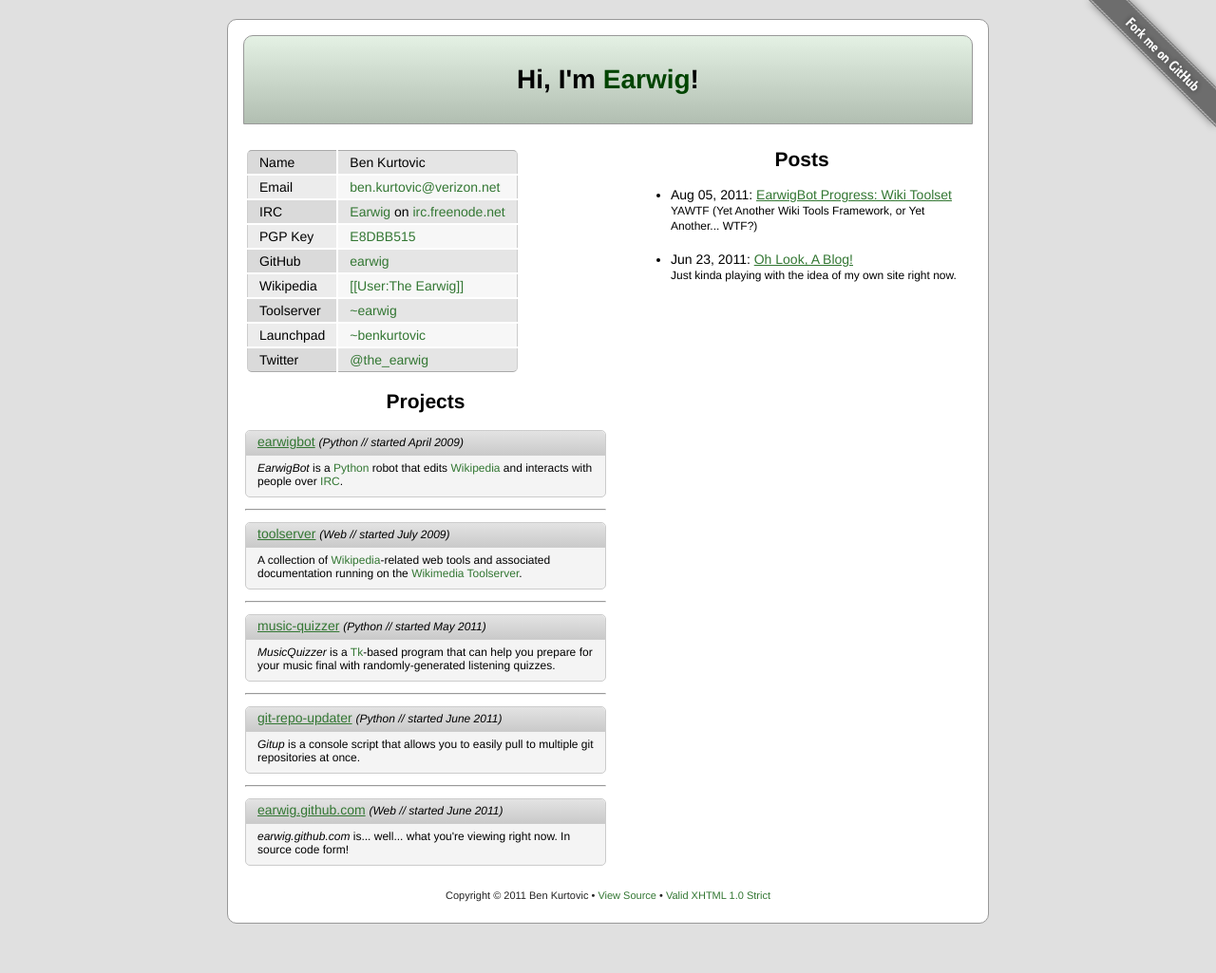
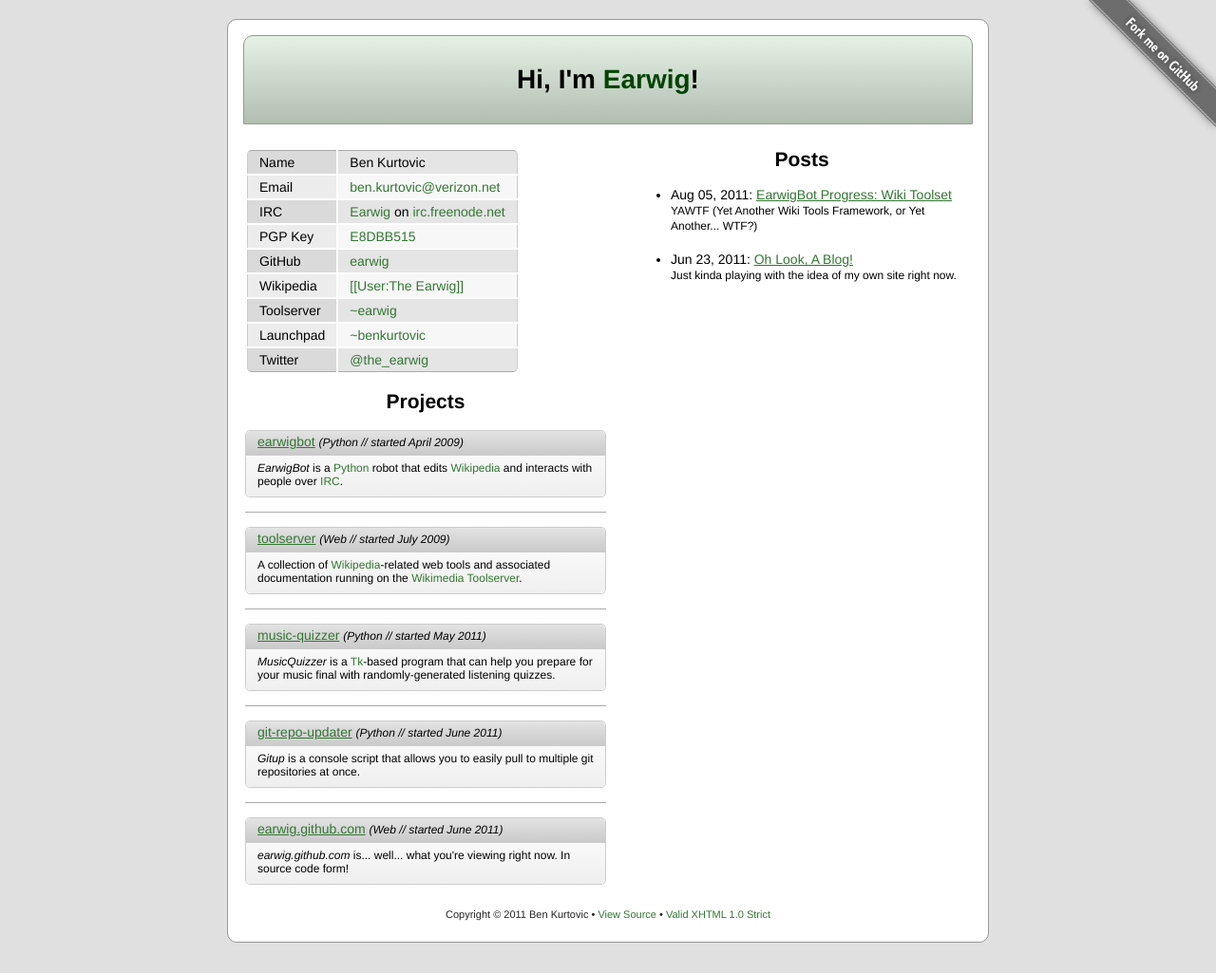
Before and after one commit to earwig/benkurtovic.com, a Jekyll site: the page built from index.html, in a window 1280 px wide. Shown: the whole page at 95% size. Built offline with Jekyll 4.4.1, drawn with Linux system fonts in a browser that asks for light colours.

Commit message:
<hr> to <div class="divider">; very slight gradient on project body; rounded corners fix

```diff
--- a/css/main.css
+++ b/css/main.css
@@ -33,7 +33,6 @@
 div.project {
     border: 1px solid #CCC;
     border-radius: 5px;
-    background-color: #F4F4F4;
 }
 
 div.project-head {
@@ -53,6 +52,22 @@
 
 div.project-body {
     padding: 6px 12px 9px 12px;
+    border-radius: 0px 0px 5px 5px;
+
+    background: #F4F4F4;
+    background: -webkit-gradient(linear, 0% 0%, 0% 100%, from(#F9F9F9), to(#EFEFEF));
+    background: -webkit-linear-gradient(top, #F9F9F9, #EFEFEF);
+    background: -moz-linear-gradient(top, #F9F9F9, #EFEFEF);
+    background: -ms-linear-gradient(top, #F9F9F9, #EFEFEF);
+    background: -o-linear-gradient(top, #F9F9F9, #EFEFEF);
+    background: linear-gradient(top, #F9F9F9, #EFEFEF); */
+
+}
+
+div.divider {
+    border-bottom: 1px solid #AAA;
+    margin-top: 15px;
+    margin-bottom: 15px;
 }
 
 td.about-l {
@@ -139,11 +154,6 @@
     vertical-align: top;
 }
 
-hr {
-    margin-top: 12px;
-    margin-bottom: 12px;
-}
-
 td#about-tl { border-top-left-radius: 5px; border-top: 1px solid #AAA; }
 td#about-tr { border-top-right-radius: 5px; border-top: 1px solid #AAA; }
 td#about-bl { border-bottom-left-radius: 5px; border-bottom: 1px solid #AAA; }
--- a/index.html
+++ b/index.html
@@ -11,7 +11,7 @@
         <i>EarwigBot</i> is a <a href="http://python.org/">Python</a> robot that edits <a href="http://en.wikipedia.org/">Wikipedia</a> and interacts with people over <a href="http://en.wikipedia.org/wiki/Internet_Relay_Chat">IRC</a>.
     </div>
 </div>
-<hr />
+<div class="divider"></div>
 <div class="project">
     <div class="project-head">
         <a class="invert" href="http://github.com/earwig/toolserver">toolserver</a> <span class="description"><i>(Web // started July 2009)</i></span>
@@ -20,7 +20,7 @@
         A collection of <a href="http://en.wikipedia.org/">Wikipedia</a>-related web tools and associated documentation running on the <a href="http://toolserver.org/">Wikimedia Toolserver</a>.
     </div>
 </div>
-<hr />
+<div class="divider"></div>
 <div class="project">
     <div class="project-head">
         <a class="invert" href="http://github.com/earwig/music-quizzer">music-quizzer</a> <span class="description"><i>(Python // started May 2011)</i></span>
@@ -29,7 +29,7 @@
         <i>MusicQuizzer</i> is a <a href="http://en.wikipedia.org/wiki/Tk_(framework)">Tk</a>-based program that can help you prepare for your music final with randomly-generated listening quizzes.
     </div>
 </div>
-<hr />
+<div class="divider"></div>
 <div class="project">
     <div class="project-head">
         <a class="invert" href="http://github.com/earwig/git-repo-updater">git-repo-updater</a> <span class="description"><i>(Python // started June 2011)</i></span>
@@ -38,7 +38,7 @@
         <i>Gitup</i> is a console script that allows you to easily pull to multiple git repositories at once.
     </div>
 </div>
-<hr />
+<div class="divider"></div>
 <div class="project">
     <div class="project-head">
         <a class="invert" href="http://github.com/earwig/earwig.github.com">earwig.github.com</a> <span class="description"><i>(Web // started June 2011)</i></span>
```
